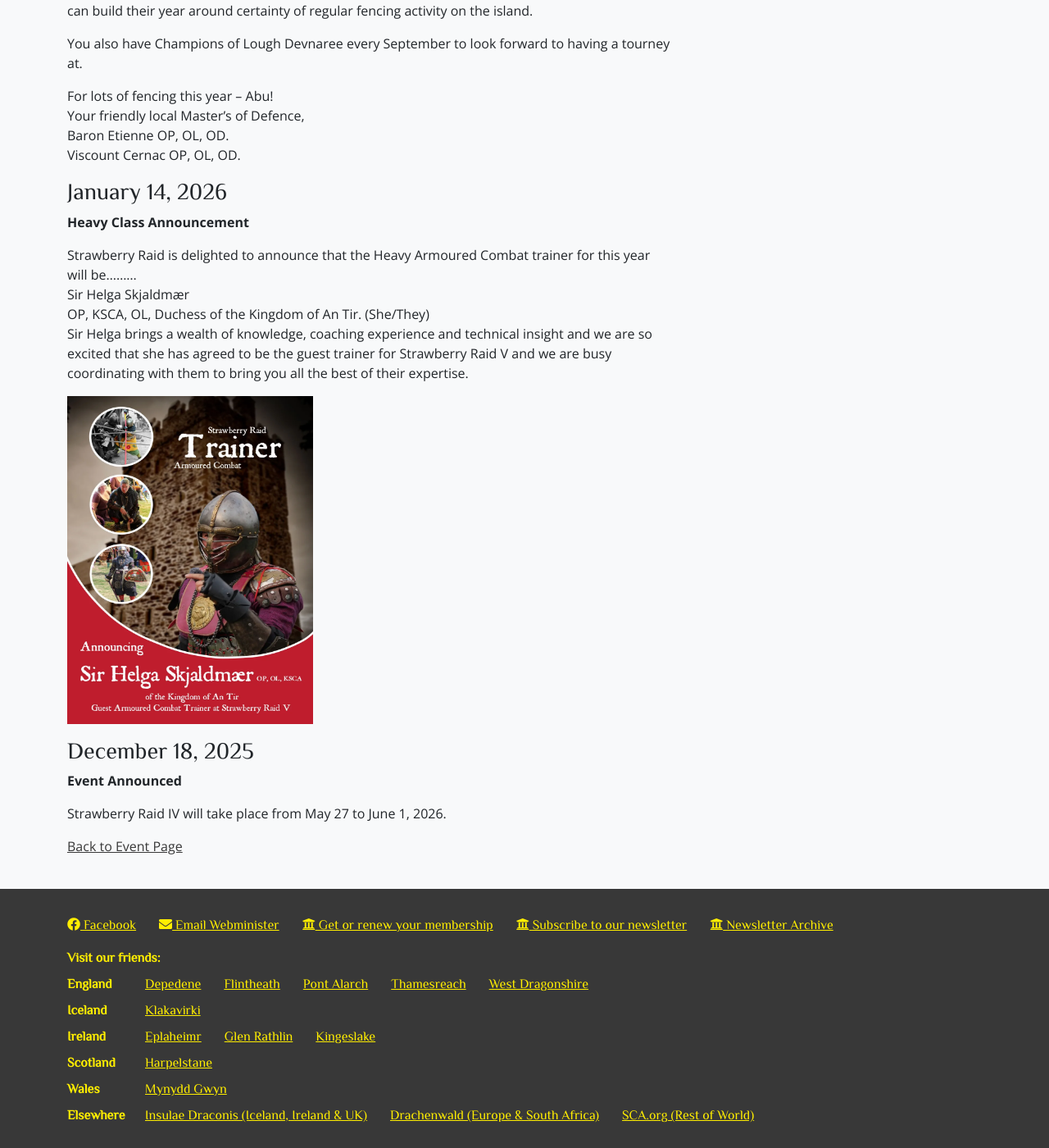
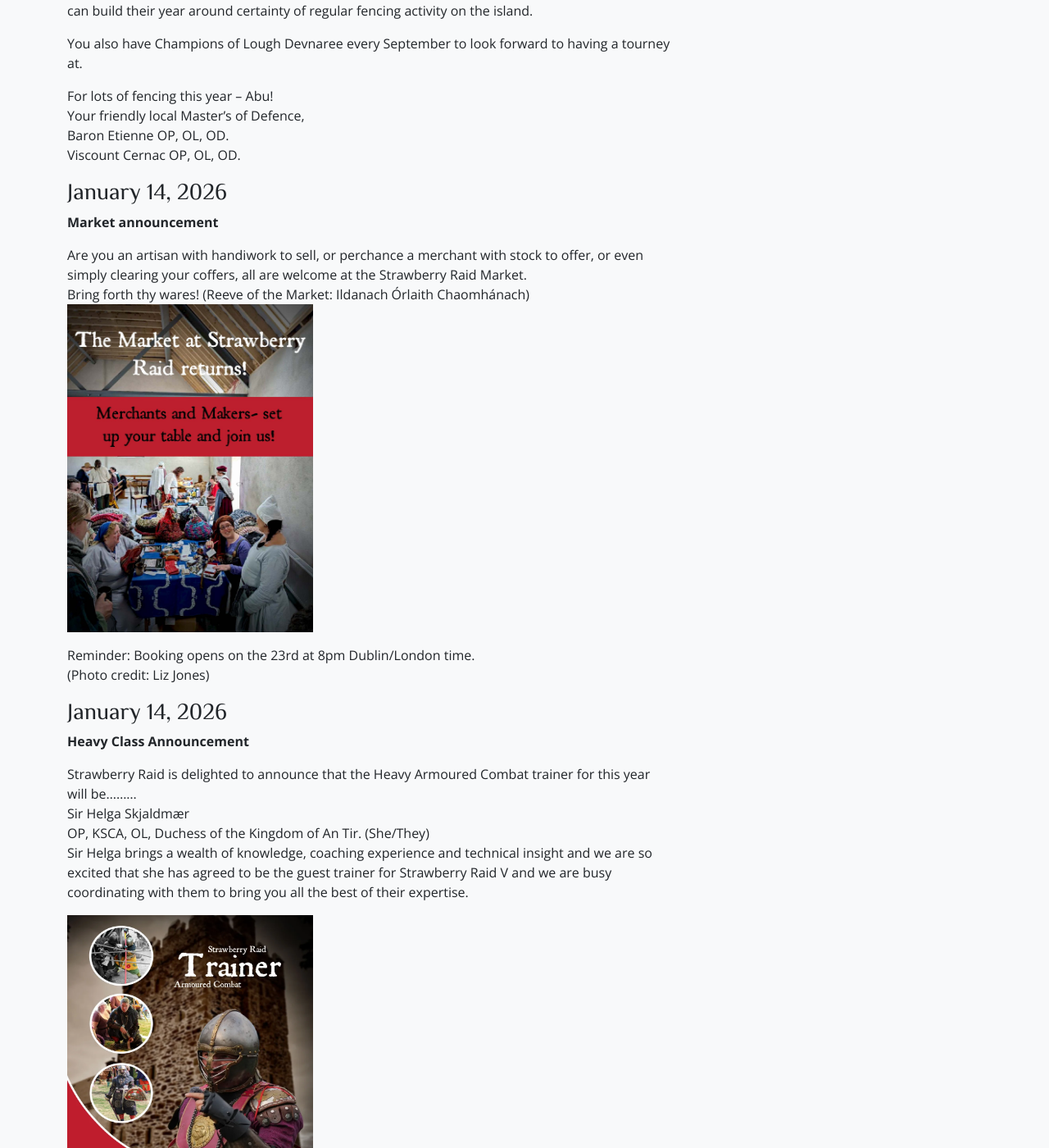
Before and after one commit to drachenwald/dun-in-mara, a Jekyll site: the page built from events/2026/strawberry-raid-v/news.md, in a window 1280 px wide and 1400 px high, scrolled down 904 px. Shown: the whole window at 82% size. Built offline with Jekyll 4.4.1, drawn with Linux system fonts in a browser that asks for light colours; comment, search, counter and statistics services are not loaded.

Commit message:
updated SR news page

```diff
--- a/events/2026/strawberry-raid-v/news.md
+++ b/events/2026/strawberry-raid-v/news.md
@@ -36,6 +36,18 @@ Baron Etienne OP, OL, OD.
 Viscount Cernac OP, OL, OD.
 
 ### January 14, 2026
+**Market announcement**
+
+Are you an artisan with handiwork to sell, or perchance a merchant with stock to offer, or even simply clearing your coffers, all are welcome at the Strawberry Raid Market.
+Bring forth thy wares!
+(Reeve of the Market: Ildanach Órlaith Chaomhánach)
+<img src="/images/Market-announcement.jpg" height="400" width="300">
+
+Reminder: Booking opens on the 23rd at 8pm Dublin/London time.
+(Photo credit: Liz Jones)
+
+
+### January 14, 2026
 **Heavy Class Announcement**
 
 Strawberry Raid is delighted to announce that the Heavy Armoured Combat trainer for this year will be………
```
Also changed, not shown: images/Market-announcement.jpg (added).
